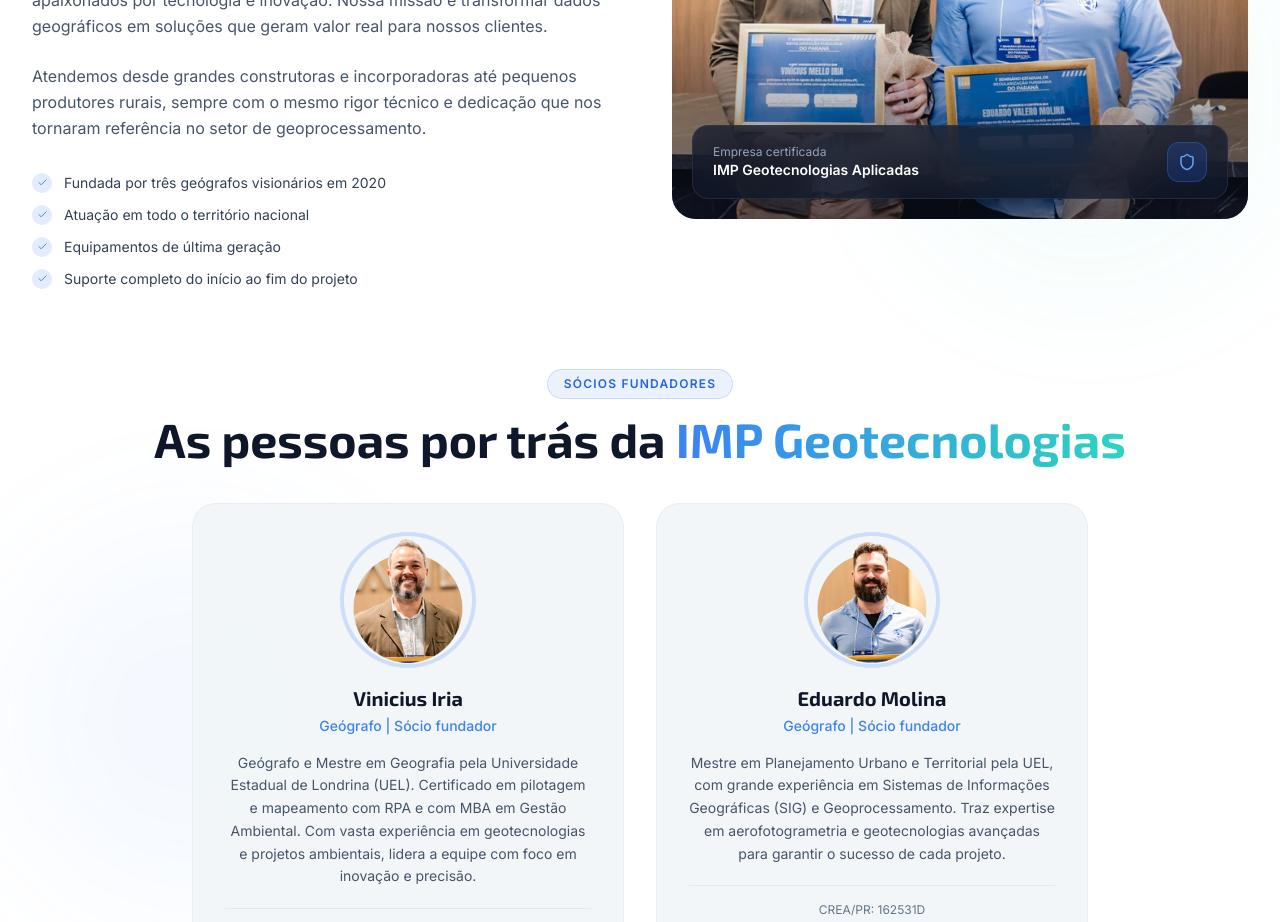
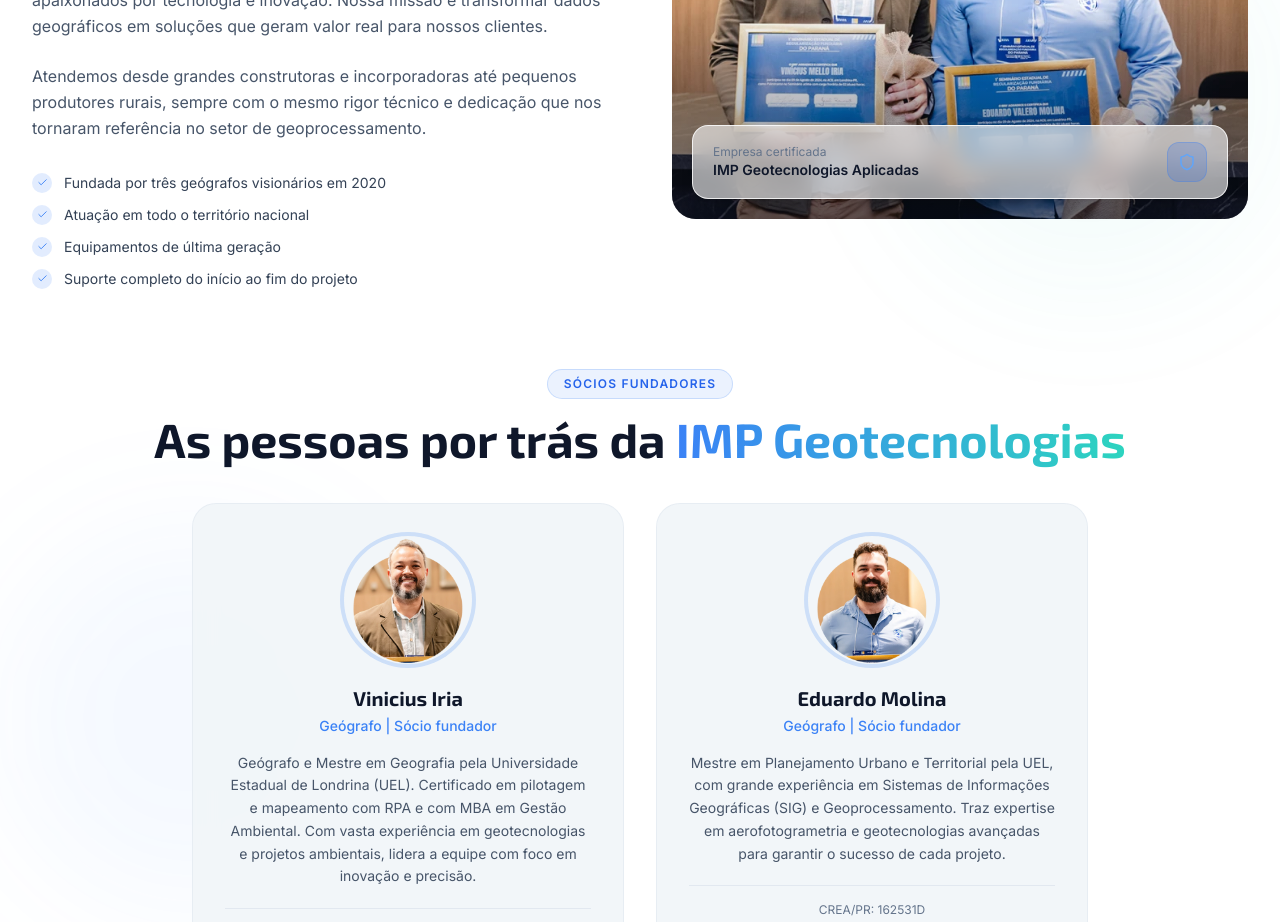
Before and after one commit to fercarvalho/impgeo-site, a React (Vite) app: page / in a window 1280 px wide. Shown: the part 2860-3782 px from the top of the page. Built offline with nearby package versions, Linux system fonts and the light colour scheme.

Commit message:
Estilo: aprimore o estilo dos emblemas com classes Tailwind explícitas e adicione cores de texto em modo escuro na seção Sobre.

```diff
--- a/src/components/sections/About.tsx
+++ b/src/components/sections/About.tsx
@@ -134,10 +134,10 @@
 
               {/* Badge on image */}
               <div className="absolute bottom-5 left-5 right-5">
-                <div className="glass-dark rounded-2xl px-5 py-4 flex items-center justify-between">
+                <div className="rounded-2xl px-5 py-4 flex items-center justify-between bg-white/60 dark:bg-dark-900/80 backdrop-blur-md border border-white/80 dark:border-dark-700/50 shadow-lg">
                   <div>
-                    <p className="text-xs text-dark-400">Empresa certificada</p>
-                    <p className="text-sm font-semibold text-white">IMP Geotecnologias Aplicadas</p>
+                    <p className="text-xs text-dark-500 dark:text-dark-400">Empresa certificada</p>
+                    <p className="text-sm font-semibold text-dark-900 dark:text-white">IMP Geotecnologias Aplicadas</p>
                   </div>
                   <div className="w-10 h-10 rounded-xl bg-primary-600/20 border border-primary-500/30 flex items-center justify-center">
                     <Shield size={18} className="text-primary-400" />
```
